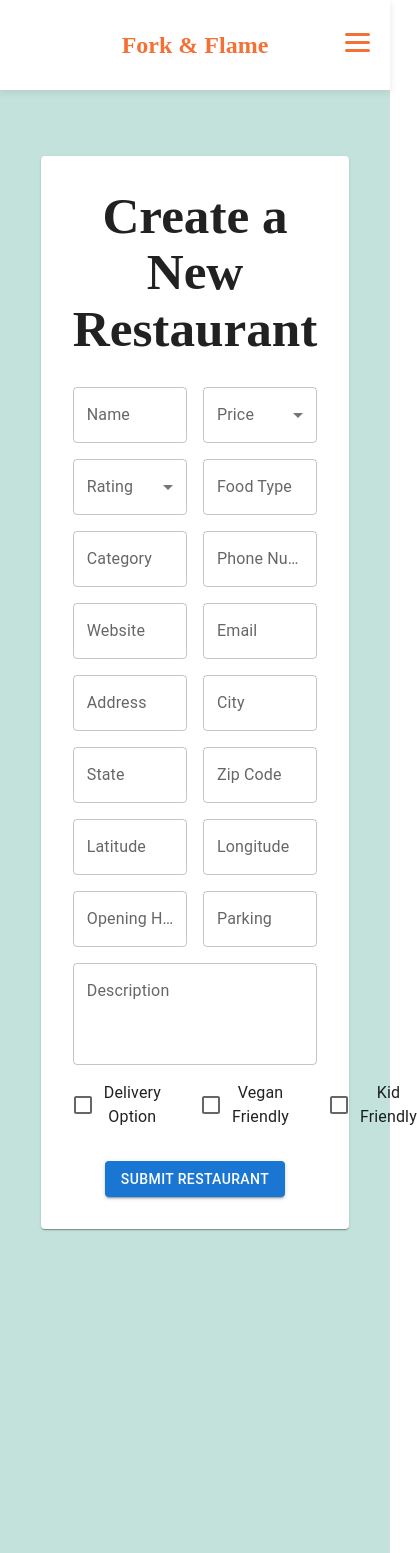
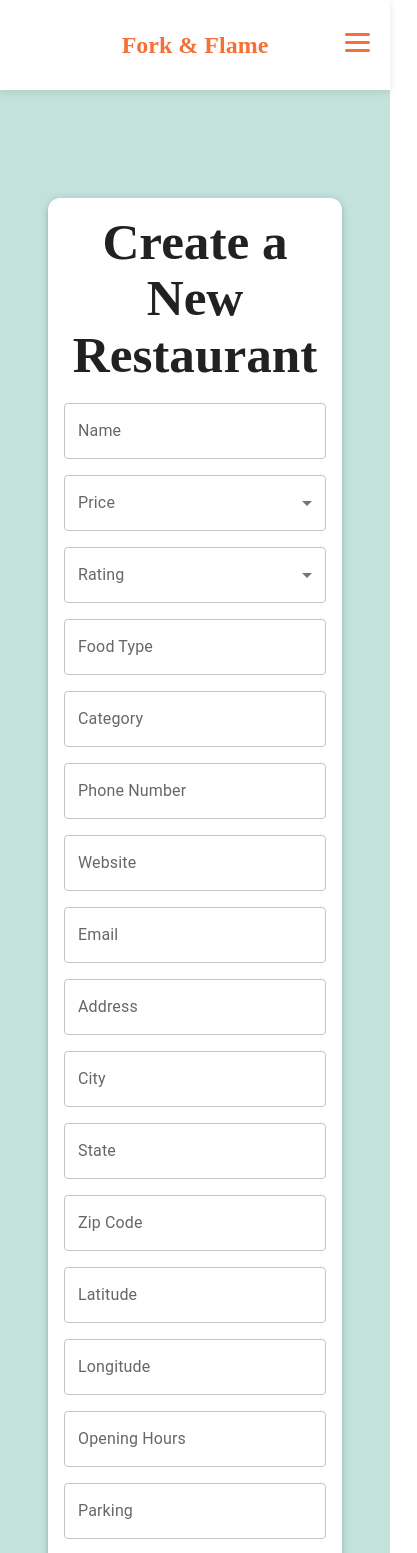
Before and after one commit to zackvalavanis/F-F-Frontend, a React (Vite) app: page /create-restaurant in a window 390 px wide. Shown: the top 1553 px of the page, 417 px wide, since content can reach past the window. Built offline with nearby package versions, Linux system fonts and the light colour scheme.

Commit message:
updates for mobile

```diff
--- a/src/components/LikeModal.tsx
+++ b/src/components/LikeModal.tsx
@@ -25,7 +25,7 @@ export function LikeModal({ show, onClose, children }: LikeModalProps) {
           boxShadow: 24,
           borderRadius: 2,
           p: 4,
-          width: 400,
+          width: { xs: 300, sm: 400 },
         }}
       >
         <Typography id="like-modal-title" variant="h6" gutterBottom>
--- a/src/components/RecipeCard.tsx
+++ b/src/components/RecipeCard.tsx
@@ -224,7 +224,7 @@ export default function RecipeReviewCard({ recipe }: RecipeReviewCardProps) {
       <LikeModal show={modalShowing} onClose={() => setModalShowing(false)}>
         <div style={{ display: 'flex', justifyContent: 'center', flexDirection: 'column', alignItems: 'center', color: 'black' }}>
           <h1 style={{ marginBottom: '20px', textAlign: 'center' }}>Rate the Dish</h1>
-          <Box sx={{ display: 'flex', gap: 1, flexWrap: 'wrap' }}>
+          <Box sx={{ display: 'flex', gap: 1, flexWrap: 'wrap', alignItems: 'center', justifyContent: 'center' }}>
             {Array.from({ length: 10 }, (_, i) => i + 1).map((num) => (
               <Button
                 key={num}
@@ -232,18 +232,30 @@ export default function RecipeReviewCard({ recipe }: RecipeReviewCardProps) {
                 color={rating === num ? 'primary' : 'inherit'}
                 onClick={() => setRating(num)}
                 sx={{
-                  minWidth: 70,
-                  height: 70,
+                  width: { xs: 100, sm: 70 },
+                  height: { xs: 80, sm: 70 },
                   fontWeight: 600,
                   borderRadius: '8px',
                   transition: '0.2s',
+                  backgroundColor: rating === num ? '#ff7043' : '#fff', // selected vs unselected
+                  color: rating === num ? 'white' : 'black',
+                  boxShadow: rating === num
+                    ? '0px 4px 12px rgba(255, 112, 67, 0.6)' // stronger shadow for selected
+                    : '0px 2px 6px rgba(0,0,0,0.1)',          // subtle shadow for unselected
+                  '&:hover': {
+                    backgroundColor: rating === num ? '#ff5722' : '#ffe0d6',
+                    boxShadow: rating === num
+                      ? '0px 6px 16px rgba(255, 87, 34, 0.6)'
+                      : '0px 4px 8px rgba(0,0,0,0.15)',
+                  },
+                  border: 'none', // removes border entirely
                 }}
               >
                 {num}
               </Button>
             ))}
           </Box>
-          <Button onClick={() => handleRateRecipe(rating!)} style={{ marginTop: '20px' }} variant='contained'>
+          <Button onClick={() => handleRateRecipe(rating!)} style={{ marginTop: '20px', backgroundColor: '#f37136' }} variant='contained'>
             Submit Rating
           </Button>
         </div>
--- a/src/screens/Restaurants/CreateNewRestaurant.tsx
+++ b/src/screens/Restaurants/CreateNewRestaurant.tsx
@@ -3,7 +3,7 @@ import { Box, Paper, Button, TextField, MenuItem, FormControlLabel, Checkbox } f
 import { useState } from 'react';
 
 export function CreateNewRestaurant() {
-  const api = import.meta.env.VITE_BACKEND_HOST
+  const api = import.meta.env.VITE_BACKEND_HOST;
   const [formData, setFormData] = useState({
     name: '',
     price: '',
@@ -47,44 +47,41 @@ export function CreateNewRestaurant() {
       const res = await fetch(`${api}/restaurants`, {
         method: 'POST',
         headers: { 'Content-Type': 'application/json' },
-        body: JSON.stringify({ restaurant: formData })
-      })
-      console.log(res)
+        body: JSON.stringify({ restaurant: formData }),
+      });
+      console.log(res);
     } catch (error) {
-      console.error(error)
+      console.error(error);
     }
   };
 
   return (
-    <div className='create-restaurant-page'>
     <Box
       sx={{
+        marginTop: { xs: '50px', sm: '150px' },
         minHeight: '120vh',
         display: 'flex',
+        justifyContent: 'center',
         alignItems: 'center',
-          justifyContent: 'center',
-          p: 3,
+        p: { xs: 2, sm: 4 },
       }}
     >
       <Paper
         sx={{
-            display: 'flex',
-            flexDirection: 'column',
-            alignItems: 'center',
-            justifyContent: 'center',
-            width: '60rem',
-            p: 4,
+          width: { xs: '100%', sm: '60rem' },
+          p: { xs: 2, sm: 4 },
+          borderRadius: 3,
+          boxShadow: 3,
         }}
       >
-          <h1 style={{ paddingBottom: '30px' }}>Create a New Restaurant</h1>
+        <h1 style={{ textAlign: 'center', marginBottom: '20px' }}>Create a New Restaurant</h1>
 
         <form
           onSubmit={handleSubmit}
           style={{
             display: 'grid',
-              gridTemplateColumns: '1fr 1fr',
+            gridTemplateColumns: '1fr',
             gap: '1rem',
-              width: '100%',
           }}
         >
           {/* Basic Info */}
@@ -102,7 +99,6 @@ export function CreateNewRestaurant() {
             <MenuItem value="$$$">$$$</MenuItem>
             <MenuItem value="$$$$">$$$$</MenuItem>
           </TextField>
-
           <TextField
             select
             label="Rating"
@@ -117,14 +113,13 @@ export function CreateNewRestaurant() {
               </MenuItem>
             ))}
           </TextField>
-
           <TextField label="Food Type" name="food_type" fullWidth value={formData.food_type} onChange={handleChange} />
           <TextField label="Category" name="category" fullWidth value={formData.category} onChange={handleChange} />
           <TextField label="Phone Number" name="phone_number" fullWidth value={formData.phone_number} onChange={handleChange} />
           <TextField label="Website" name="website" fullWidth value={formData.website} onChange={handleChange} />
           <TextField label="Email" name="email" fullWidth value={formData.email} onChange={handleChange} />
 
-            {/* Address Section */}
+          {/* Address */}
           <TextField label="Address" name="address" fullWidth value={formData.address} onChange={handleChange} />
           <TextField label="City" name="city" fullWidth value={formData.city} onChange={handleChange} />
           <TextField label="State" name="state" fullWidth value={formData.state} onChange={handleChange} />
@@ -136,60 +131,39 @@ export function CreateNewRestaurant() {
           <TextField label="Opening Hours" name="opening_hours" fullWidth value={formData.opening_hours} onChange={handleChange} />
           <TextField label="Parking" name="parking" fullWidth value={formData.parking} onChange={handleChange} />
 
-            {/* Description (Full Width) */}
+          {/* Description */}
           <TextField
             label="Description"
             name="description"
             fullWidth
             multiline
             rows={3}
-              sx={{ gridColumn: 'span 2' }}
             value={formData.description}
             onChange={handleChange}
           />
 
-            {/* Checkboxes (Full Width) */}
-            <Box sx={{ gridColumn: 'span 2', display: 'flex', gap: 3 }}>
+          {/* Checkboxes */}
+          <Box sx={{ display: 'flex', flexDirection: 'column', gap: 1 }}>
             <FormControlLabel
-                control={
-                  <Checkbox
-                    checked={formData.delivery_option}
-                    onChange={handleChange}
-                    name="delivery_option"
-                  />
-                }
+              control={<Checkbox checked={formData.delivery_option} onChange={handleChange} name="delivery_option" />}
               label="Delivery Option"
             />
             <FormControlLabel
-                control={
-                  <Checkbox
-                    checked={formData.vegan_friendly}
-                    onChange={handleChange}
-                    name="vegan_friendly"
-                  />
-                }
+              control={<Checkbox checked={formData.vegan_friendly} onChange={handleChange} name="vegan_friendly" />}
               label="Vegan Friendly"
             />
             <FormControlLabel
-                control={
-                  <Checkbox
-                    checked={formData.kid_friendly}
-                    onChange={handleChange}
-                    name="kid_friendly"
-                  />
-                }
+              control={<Checkbox checked={formData.kid_friendly} onChange={handleChange} name="kid_friendly" />}
               label="Kid Friendly"
             />
           </Box>
 
-            <Box sx={{ gridColumn: 'span 2', textAlign: 'center', mt: 2 }}>
-              <Button variant="contained" type="submit">
+          {/* Submit */}
+          <Button variant="contained" type="submit" sx={{ mt: 2, width: '100%' }}>
             Submit Restaurant
           </Button>
-            </Box>
         </form>
       </Paper>
     </Box>
-    </div>
   );
 }
```
Lines whose indentation alone changed are shown as unchanged.
